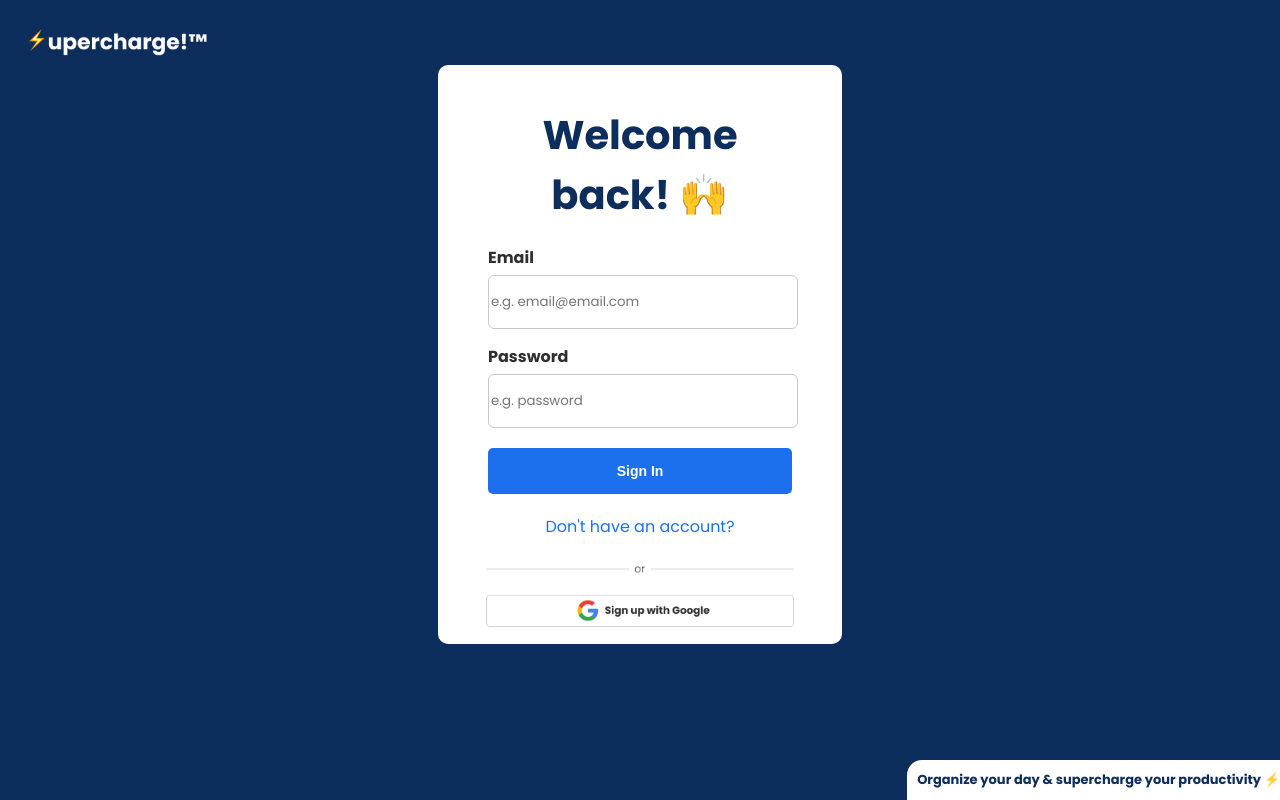
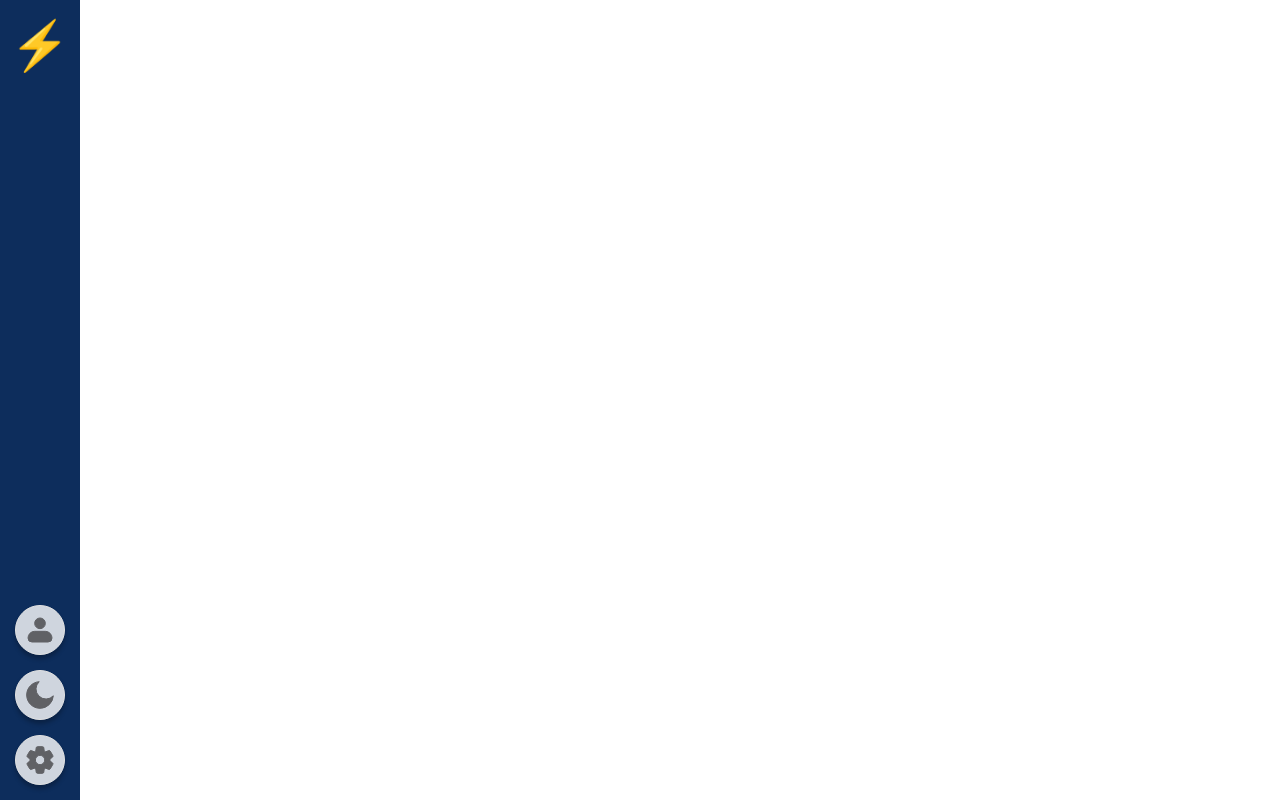
Before and after one commit to Int-Angel/supercharge, a React (Create React App) app: page / in a window 1280 px wide. Built offline with nearby package versions, Linux system fonts and the light colour scheme.

Commit message:
Re updated LogIn with justified center

```diff
--- a/src/App.tsx
+++ b/src/App.tsx
@@ -12,7 +12,8 @@ function App() {
         padding: 0,
       }}
     >
-      <LogIn />
+      <Dashboard />
+      {/* <LogIn/> */}
     </div>
   );
 }
```
